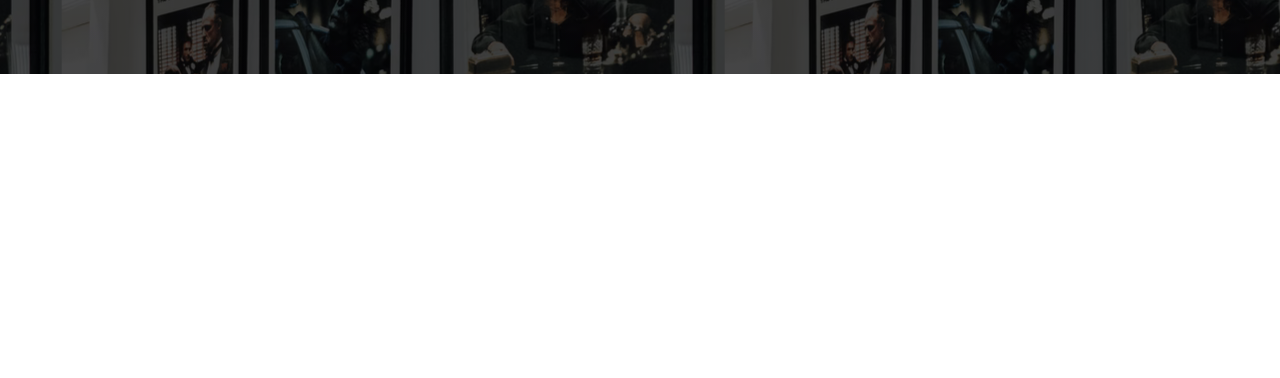
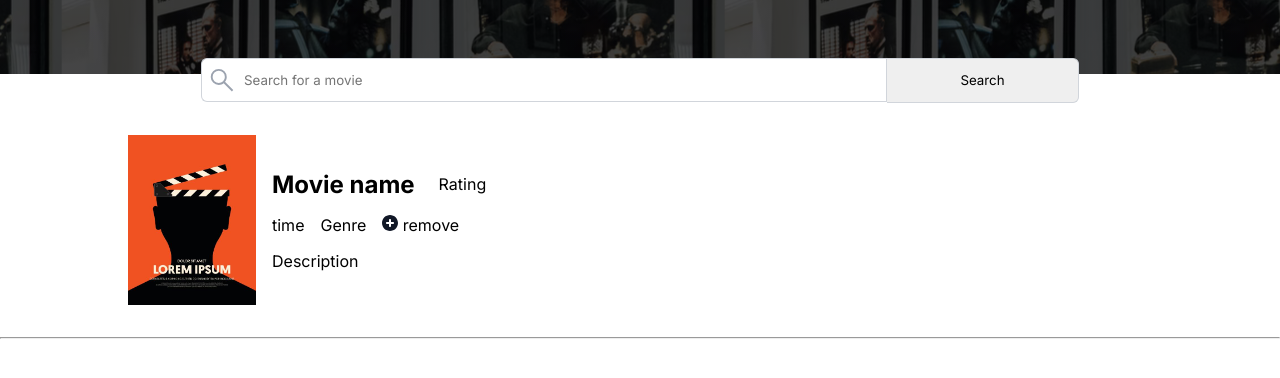
Before and after one commit to phuong-hoa-vu/Movie-watchlist, a plain HTML site: page index.html in a window 1280 px wide. Shown: the part 134-512 px from the top of the page. Drawn offline with Linux system fonts and the light colour scheme.

Commit message:
add searchbar

```diff
--- a/index.css
+++ b/index.css
@@ -50,3 +50,30 @@ img{
 #extra p{
     margin-right: 1rem;
 }
+
+#search {
+    display: flex;
+    justify-content: center;
+    margin-top: -1rem;
+}
+ #svg {
+    background-color: white;
+    border-radius: 6px 0 0 6px;
+    border: 1px solid #D1D5DB;
+    border-right: none;
+    height: 2.65rem;
+    padding: 0 5px;
+ }
+ #input {
+    border: 1px solid #D1D5DB;
+    border-left: none;
+    width: 50vw;
+    height: 2.5rem;
+ }
+ #search-btn{
+    border: 1px solid #D1D5DB;
+    border-left: none;
+    border-radius: 0 6px 6px 0;
+    width: 15vw;
+    height: 2.8rem;
+ }
--- a/index.html
+++ b/index.html
@@ -4,15 +4,43 @@
     <meta charset="UTF-8">
     <meta name="viewport" content="width=device-width, initial-scale=1.0">
     <link rel="stylesheet" href="index.css">
+
     <link rel="preconnect" href="https://fonts.googleapis.com">
     <link rel="preconnect" href="https://fonts.gstatic.com" crossorigin>
     <link href="https://fonts.googleapis.com/css2?family=Inter:ital,opsz,wght@0,14..32,100..900;1,14..32,100..900&display=swap" rel="stylesheet">
     <title>Movie watchlist</title>
 </head>
 <body>
-        <div id="heading">
-            <h1>Find your film</h1>
-            <a href="./watchlist.html">My Watchlist</a>
+    <div id="heading">
+        <h1>Find your film</h1>
+        <a href="./watchlist.html">My Watchlist</a>
+    </div>
+    <div id="search">
+        <svg xmlns="http://www.w3.org/2000/svg" height="48px" viewBox="0 -960 960 960" width="30px" fill="#9CA3AF" id="svg">
+            <path d="M796-121 533-384q-30 26-69.96 40.5Q423.08-329 378-329q-108.16 0-183.08-75Q120-479 120-585t75-181q75-75 181.5-75t181 75Q632-691 632-584.85 632-542 618-502q-14 40-42 75l264 262-44 44ZM377-389q81.25 0 138.13-57.5Q572-504 572-585t-56.87-138.5Q458.25-781 377-781q-82.08 0-139.54 57.5Q180-666 180-585t57.46 138.5Q294.92-389 377-389Z"/>
+        </svg>
+        <input type="text" placeholder="Search for a movie" name="search" id="input">
+        <button type="submit" id="search-btn">Search</button>
+    </div>
+    <div id="movie">
+        <img id="img" src="./img/poster.jpg"/>
+    <div>
+            <div id="title">
+                <h2> Movie name</h2>
+                <p>Rating</p>
+            </div>
+            <div id="extra">
+                <p>time</p>
+                <p>Genre</p>
+                <p>
+                    <svg width="16" height="16" viewBox="0 0 16 16" fill="none" xmlns="http://www.w3.org/2000/svg">
+                    <path fill-rule="evenodd" clip-rule="evenodd" d="M8 16C12.4183 16 16 12.4183 16 8C16 3.58172 12.4183 0 8 0C3.58172 0 0 3.58172 0 8C0 12.4183 3.58172 16 8 16ZM9 5C9 4.44772 8.55228 4 8 4C7.44772 4 7 4.44772 7 5V7H5C4.44772 7 4 7.44771 4 8C4 8.55228 4.44772 9 5 9H7V11C7 11.5523 7.44772 12 8 12C8.55228 12 9 11.5523 9 11V9H11C11.5523 9 12 8.55228 12 8C12 7.44772 11.5523 7 11 7H9V5Z" fill="#111827"/>
+                    </svg>
+                    remove</p>
+            </div>
+            <p>Description</p>
         </div>
+    </div>
+    <hr>
 </body>
 </html>
```
Also changed, not shown: watchlist.html (+1 -1 lines).
